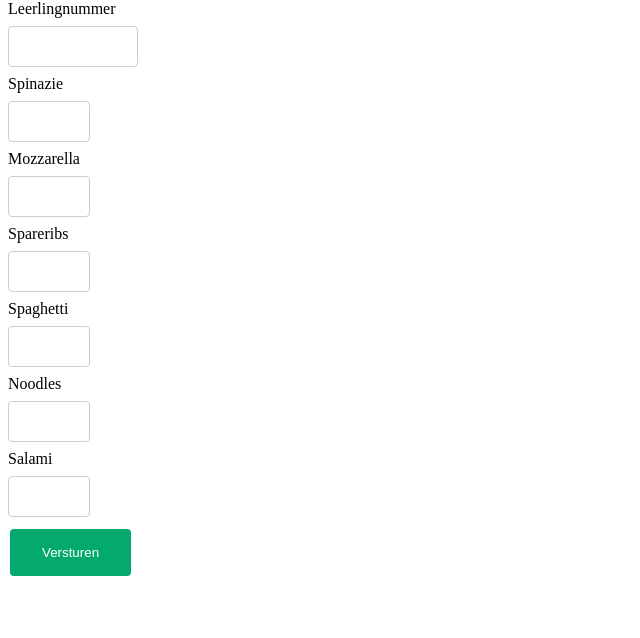
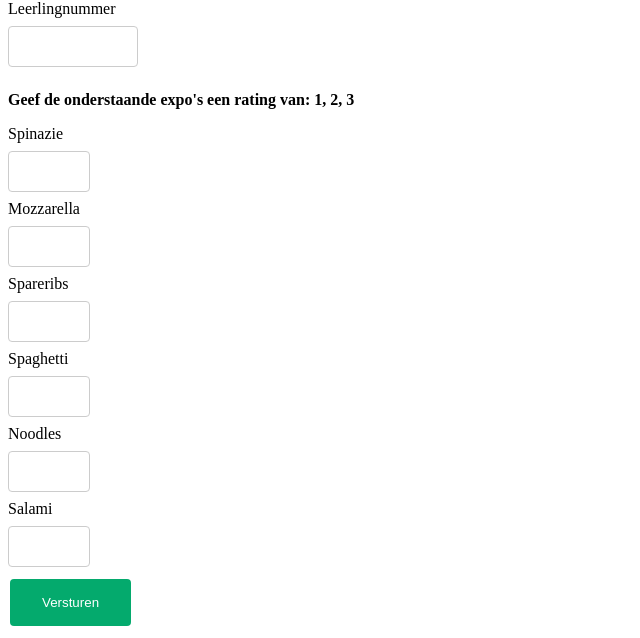
Before and after one commit to Daan5556/Django_1.0, a Django app: page /expoblock1/ in a window 1280 px wide. Shown: the part 173-811 px from the top of the page, without its empty margins (0-640 px from the left). Before the commit the page ends 749 px from the top, so only its background shows below. Run offline with Django 4.2, Linux system fonts and the light colour scheme.

Commit message:
Added styling to forms

```diff
--- a/playground/Templates/expoBlock1.html
+++ b/playground/Templates/expoBlock1.html
@@ -29,6 +29,7 @@
         color: white;
         font-size: 30px;
    }
+   p{font-weight: bold}
 
     </style>
 
@@ -47,6 +48,9 @@
             <div>
                 <input type="number" name="leerlingnummer" id="leerlingnummer" min="10000" max="1000000" maxlength="6" required/>
             </div>
+    <div>
+    <p>Geef de onderstaande expo's een rating van: 1, 2, 3</p>
+    </div>
 
             <div>
                 <label for="spinazie">Spinazie</label>
--- a/playground/Templates/expoBlock2.html
+++ b/playground/Templates/expoBlock2.html
@@ -29,6 +29,7 @@
         color: white;
         font-size: 30px;
    }
+   p{font-weight: bold}
 
     </style>
 </head>
@@ -44,10 +45,13 @@
             <div>
                 <label for="leerlingnummer">Leerlingnummer</label>
             </div>
+
             <div>
                 <input type="number" name="leerlingnummer" id="leerlingnummer" min="10000" max="1000000" maxlength="6" required/>
             </div>
-
+    <div>
+    <p>Geef de onderstaande expo's een rating van: 1, 2, 3</p>
+    </div>
             <div>
                 <label for="avocado">Avocado</label>
             </div>
```
Also changed, not shown: playground/Templates/thankYou.html (+20 -1 lines).
